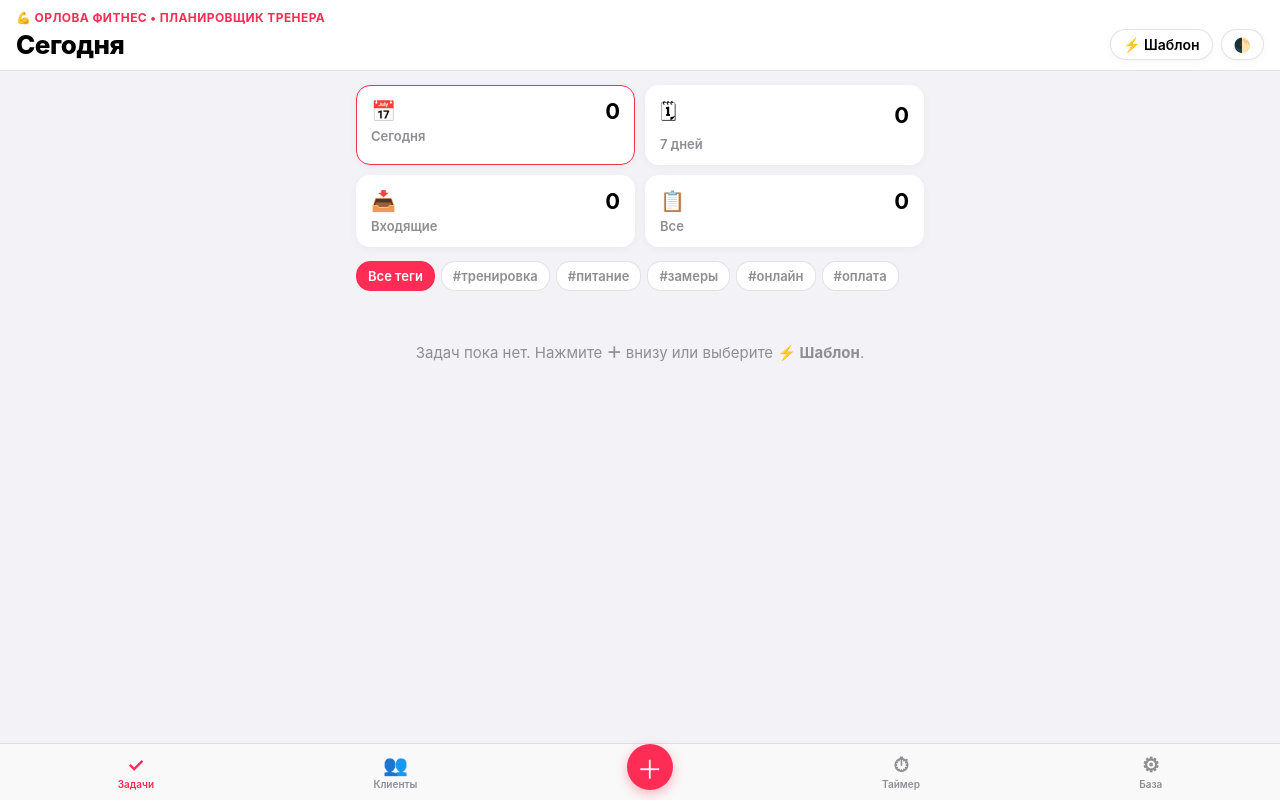
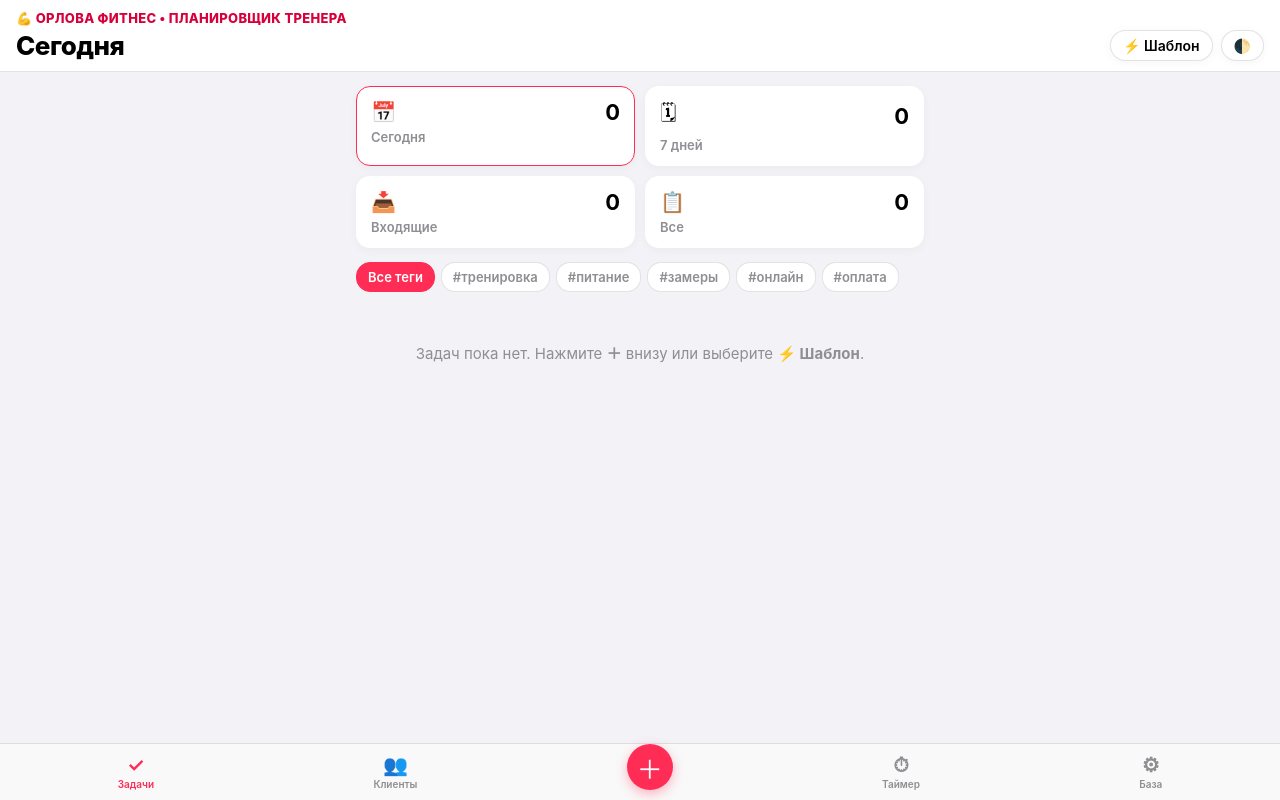
Before and after one commit to ivankozlovvangog-hash/orlova-fitness, a plain HTML site: page index.html in a window 1280 px wide. Drawn offline with Linux system fonts and the light colour scheme.

Commit message:
Update index.html

```diff
--- a/index.html
+++ b/index.html
@@ -89,12 +89,13 @@
     margin-bottom: 4px;
   }
   .brand-title {
-    font-size: 12px;
-    font-weight: 700;
-    letter-spacing: 0.4px;
-    text-transform: uppercase;
-    color: var(--accent);
-  }
+  font-size: 13px;
+  font-weight: 800;
+  letter-spacing: 0.3px;
+  text-transform: uppercase;
+  color: #D7003A;
+  -webkit-font-smoothing: antialiased;
+}
   .header-top {
     display: flex;
     align-items: center;
```
